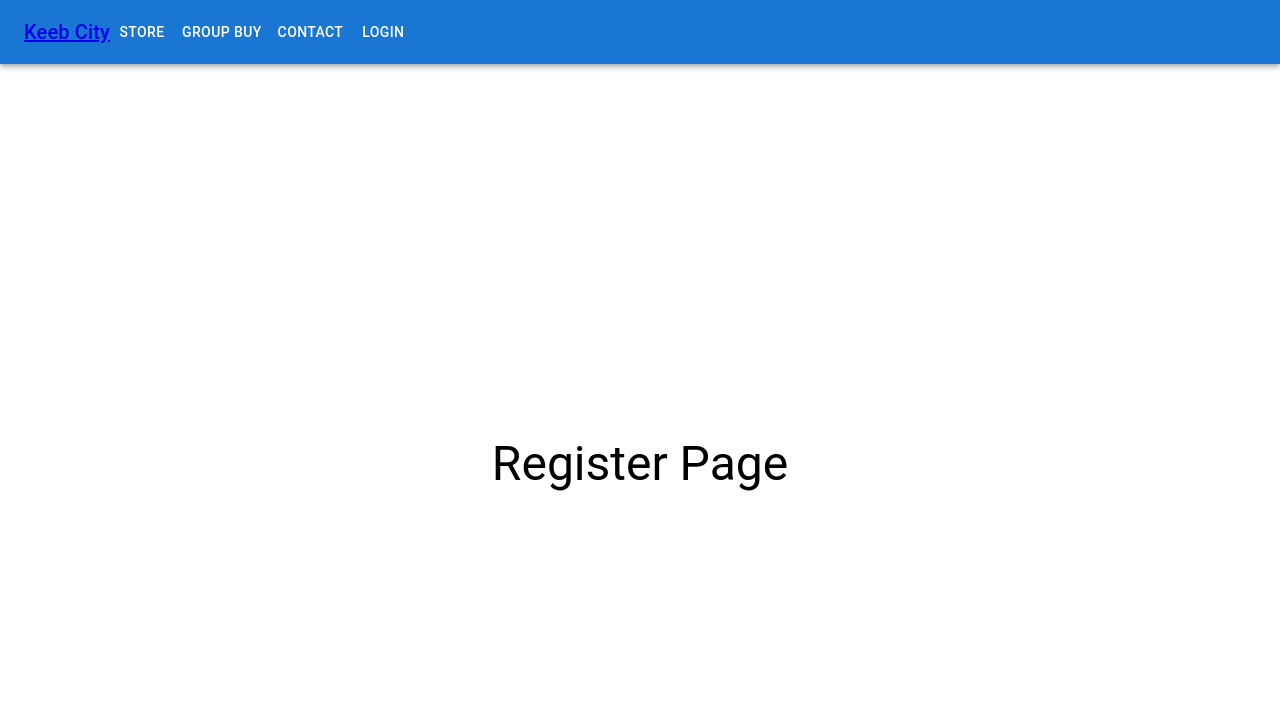
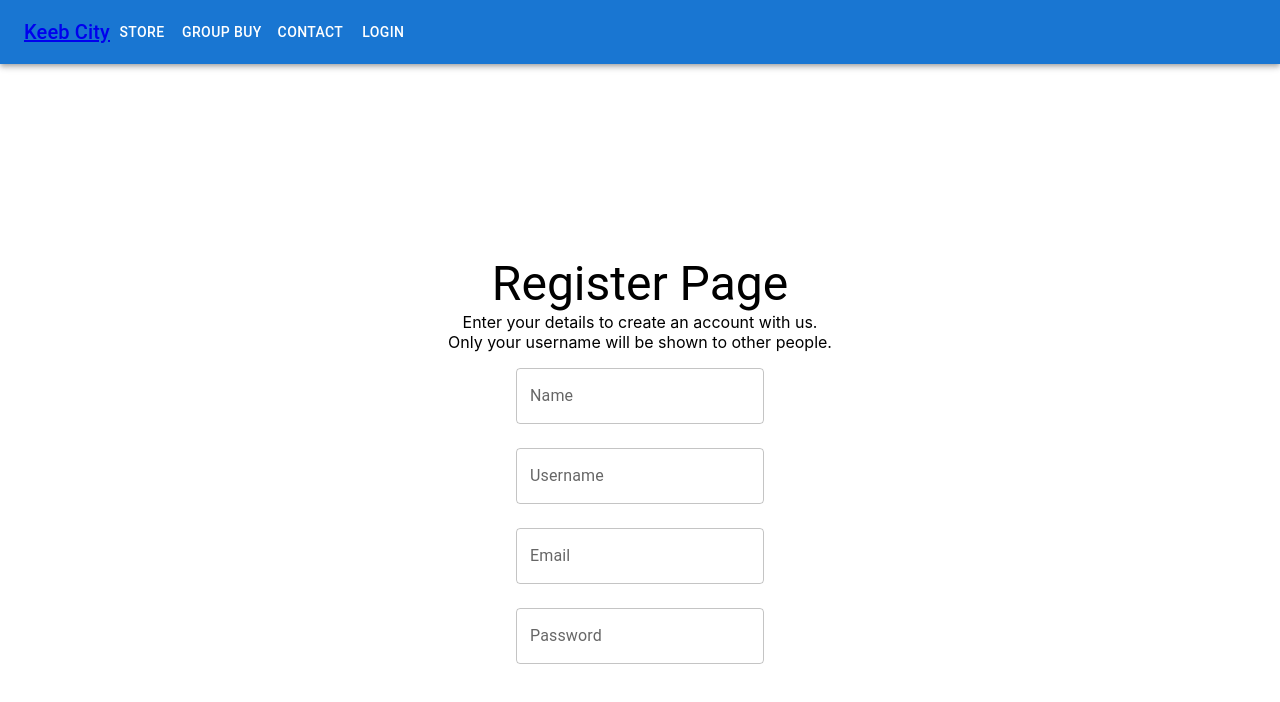
Before and after one commit to ChetanTakyar/Keyboard-Store, a React (Create React App) app in the folder online-store/: page /register in a window 1280 px wide. Shown: the top 702 px of the page. Built offline with nearby package versions, Linux system fonts and the light colour scheme.

Commit message:
added register page form

```diff
--- a/online-store/src/pages/Register.js
+++ b/online-store/src/pages/Register.js
@@ -1,4 +1,4 @@
-import { Grid, Typography } from "@mui/material";
+import { Grid, TextField, Typography } from "@mui/material";
 import React, { Component } from "react";
 
 export default class Register extends Component {
@@ -17,6 +17,40 @@ export default class Register extends Component {
             component="div">
             Register Page
           </Typography>
+          <Typography
+            variant="p"
+            component="div">
+            Enter your details to create an account with us.
+          </Typography>
+          <Typography
+            variant="p"
+            component="div">
+            Only your username will be shown to other people.
+          </Typography>
+          <TextField
+            id="name-register"
+            label="Name"
+            margin="normal"
+            variant="outlined"
+          />
+          <TextField
+            id="username-register"
+            label="Username"
+            margin="normal"
+            variant="outlined"
+          />
+          <TextField
+            id="email-register"
+            label="Email"
+            margin="normal"
+            variant="outlined"
+          />
+          <TextField
+            id="password-register"
+            label="Password"
+            margin="normal"
+            variant="outlined"
+          />
         </Grid>
       </div>
     );
```
